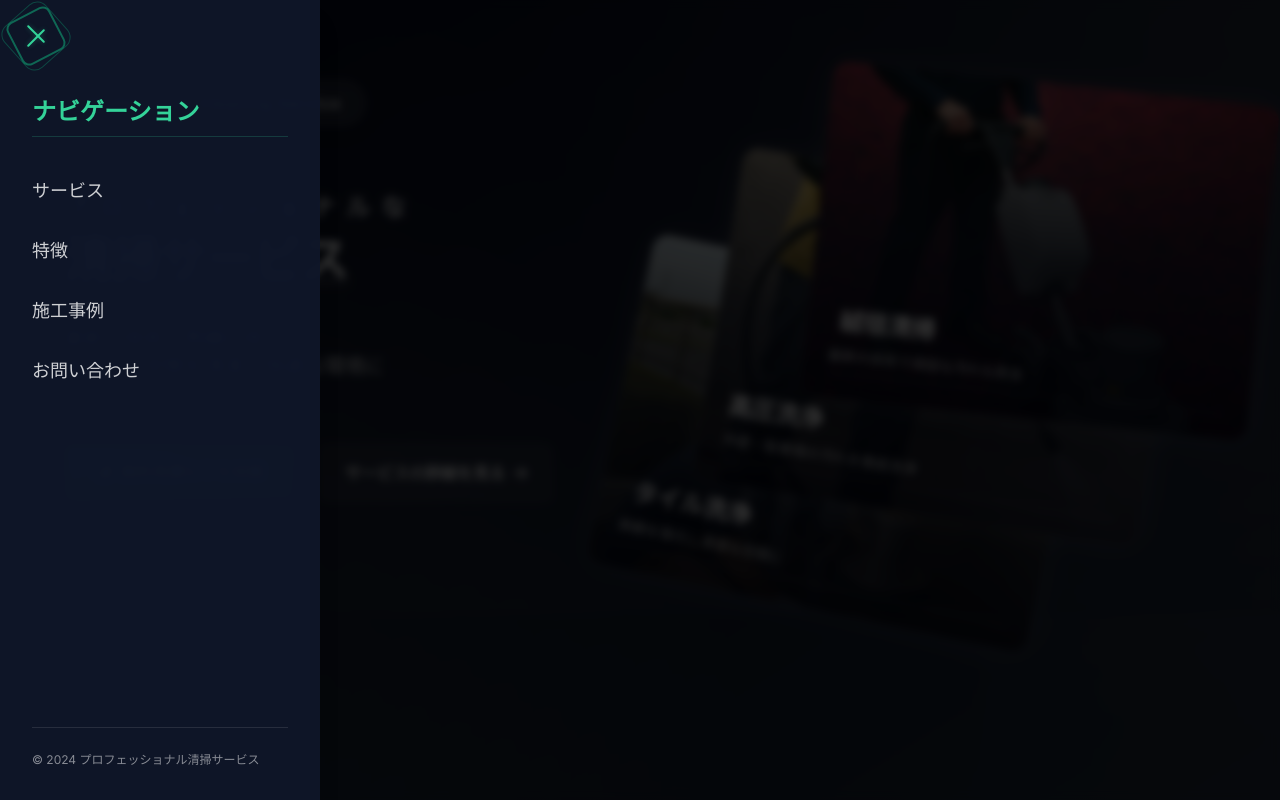
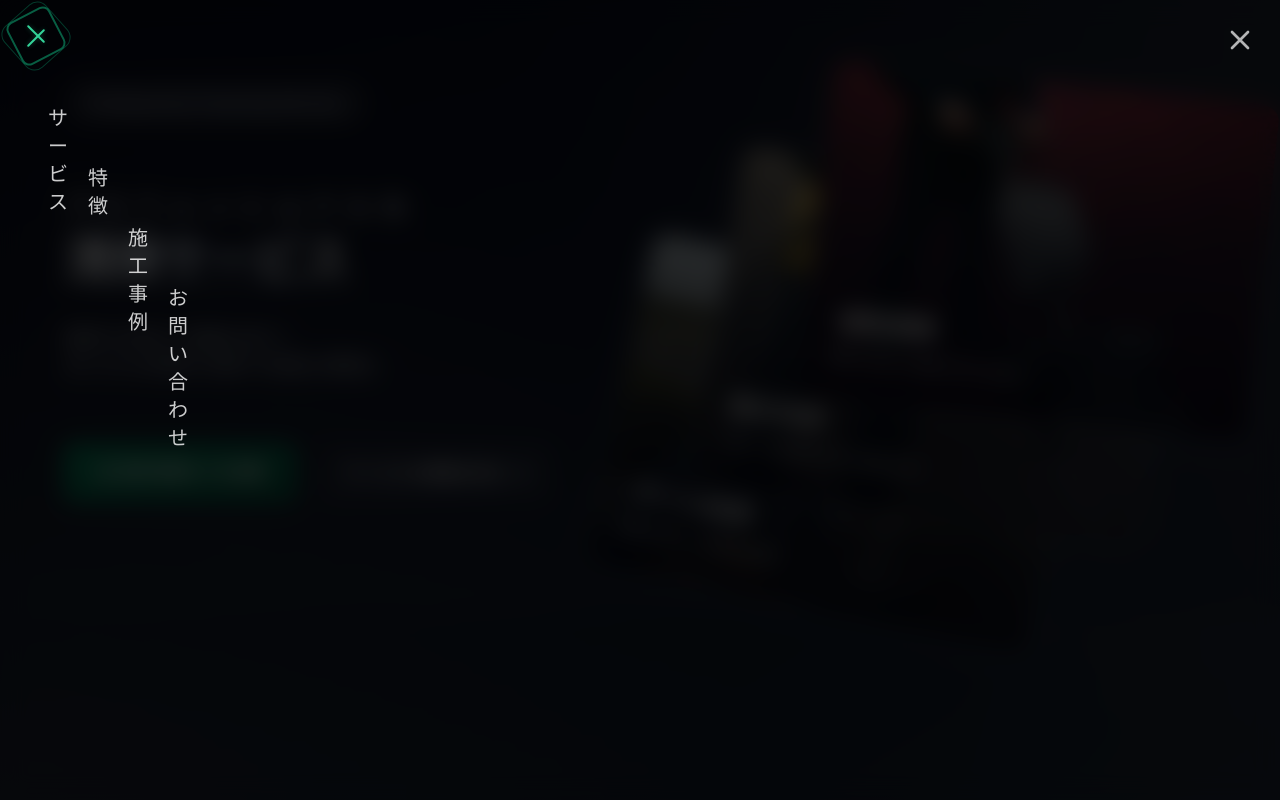
Before and after one commit to fura-1993/clean, a Next.js app: page / in a window 1280 px wide. Both pictures are taken after a click on the button "メニューを開閉". Shown: the top 800 px of the page. Built offline with nearby package versions, Linux system fonts and the light colour scheme.

Commit message:
Redesign sidebar menu with diagonal layout and futuristic animations

```diff
--- a/src/components/Header/Header.tsx
+++ b/src/components/Header/Header.tsx
@@ -287,55 +287,112 @@ export default function Header() {
         </AnimatePresence>
       </header>
 
-      {/* 開閉メニューパネル */}
+      {/* === 開閉メニューパネル (リニューアル) === */}
       <AnimatePresence>
         {isMenuOpen && (
-          <>
+          <motion.div
+            key="menu-panel"
+            className="fixed inset-0 z-40" // Keep overlay functionality
+          >
             {/* Overlay */}
             <motion.div
               initial={{ opacity: 0 }}
               animate={{ opacity: 1 }}
               exit={{ opacity: 0 }}
               transition={{ duration: 0.5 }}
-              className="fixed inset-0 bg-black/80 backdrop-blur-sm z-40"
+              className="absolute inset-0 bg-black/80 backdrop-blur-md"
               onClick={() => setIsMenuOpen(false)} // Close on overlay click
             />
 
-            {/* Menu Content */}
-            <motion.div
-              initial={{ x: "-100%" }}
-              animate={{ x: 0 }}
-              exit={{ x: "-100%" }}
-              transition={{ duration: 0.5, ease: [0.22, 1, 0.36, 1] }} // Smooth cubic bezier
-              className="fixed top-0 left-0 h-full w-full max-w-xs bg-slate-900/95 shadow-xl z-[45] p-8 pt-24 flex flex-col" // z-index below button
-              aria-labelledby="menu-title"
+            {/* Close Button (Top Right) */}
+            <motion.button
+              onClick={() => setIsMenuOpen(false)}
+              className="fixed top-6 right-6 z-50 text-white/70 hover:text-emerald-400 transition-colors"
+              aria-label="メニューを閉じる"
+              initial={{ opacity: 0, scale: 0.5 }}
+              animate={{ opacity: 1, scale: 1, transition: { delay: 0.5 } }}
+              exit={{ opacity: 0, scale: 0.5 }}
+              whileHover={{ scale: 1.1, rotate: 90 }}
+              whileTap={{ scale: 0.9 }}
             >
-              <h2 id="menu-title" className="text-2xl font-bold text-emerald-400 mb-8 border-b border-emerald-400/20 pb-2">
-                ナビゲーション
-              </h2>
-              <nav>
-                <ul className="space-y-4">
-                  {menuItems.map((item) => (
-                    <li key={item.href}>
+              <svg xmlns="http://www.w3.org/2000/svg" className="h-8 w-8" fill="none" viewBox="0 0 24 24" stroke="currentColor" strokeWidth={2}>
+                <path strokeLinecap="round" strokeLinejoin="round" d="M6 18L18 6M6 6l12 12" />
+              </svg>
+            </motion.button>
+
+            {/* Menu Content - Diagonal Layout */}
+            <motion.nav
+              className="fixed top-24 left-12" // Adjust starting position
+              aria-label="Main navigation"
+              variants={{
+                open: {
+                  transition: { staggerChildren: 0.08, delayChildren: 0.2 }
+                },
+                closed: {
+                  transition: { staggerChildren: 0.05, staggerDirection: -1 }
+                }
+              }}
+              initial="closed"
+              animate="open"
+              exit="closed"
+            >
+              <ul className="relative">
+                {menuItems.map((item, i) => {
+                  const yOffset = i * 60; // Vertical spacing for stairs
+                  const xOffset = i * 40; // Horizontal spacing for stairs
+
+                  return (
+                    <motion.li
+                      key={item.href}
+                      className="absolute list-none" // Use absolute positioning
+                      style={{
+                        top: `${yOffset}px`,
+                        left: `${xOffset}px`,
+                        originX: 0, // For animation origin
+                        originY: 0
+                      }}
+                      variants={{
+                        open: {
+                          opacity: 1,
+                          x: 0,
+                          scale: 1,
+                          filter: 'blur(0px)',
+                          transition: { type: "spring", stiffness: 300, damping: 24 }
+                        },
+                        closed: {
+                          opacity: 0,
+                          x: -30, // Slide from left
+                          scale: 0.9,
+                          filter: 'blur(5px)',
+                          transition: { duration: 0.2 }
+                        }
+                      }}
+                    >
                       <motion.a
                         href={item.href}
-                        className="block text-lg text-white/80 hover:text-emerald-400 transition-colors duration-300 py-2 relative group"
+                        className="block text-xl font-medium text-white/80 hover:text-emerald-300 transition-colors duration-300 py-2 relative group"
                         onClick={() => setIsMenuOpen(false)} // Close menu on link click
-                        whileHover={{ x: 5 }}
-                        transition={{ type: "spring", stiffness: 300 }}
+                        whileHover={{
+                          scale: 1.05,
+                          textShadow: '0 0 8px rgba(52, 211, 153, 0.7)' // Glow effect
+                        }}
+                        transition={{ type: "spring", stiffness: 400 }}
                       >
                         {item.label}
-                        <span className="absolute left-0 bottom-0 h-[1px] w-0 group-hover:w-full bg-emerald-400 transition-all duration-300"></span>
+                        {/* Futuristic Underline */}
+                        <motion.span
+                          className="absolute left-0 bottom-0 h-[2px] bg-gradient-to-r from-emerald-500/0 via-emerald-500 to-emerald-500/0 group-hover:from-emerald-500/50 group-hover:to-emerald-500/50"
+                          initial={{ width: 0 }}
+                          whileHover={{ width: "100%" }}
+                          transition={{ duration: 0.3 }}
+                        />
                       </motion.a>
-                    </li>
-                  ))}
-                </ul>
-              </nav>
-              <div className="mt-auto border-t border-white/10 pt-6">
-                 <p className="text-xs text-white/50">© 2024 プロフェッショナル清掃サービス</p>
-              </div>
-            </motion.div>
-          </>
+                    </motion.li>
+                  );
+                })}
+              </ul>
+            </motion.nav>
+          </motion.div>
         )}
       </AnimatePresence>
     </>
```
